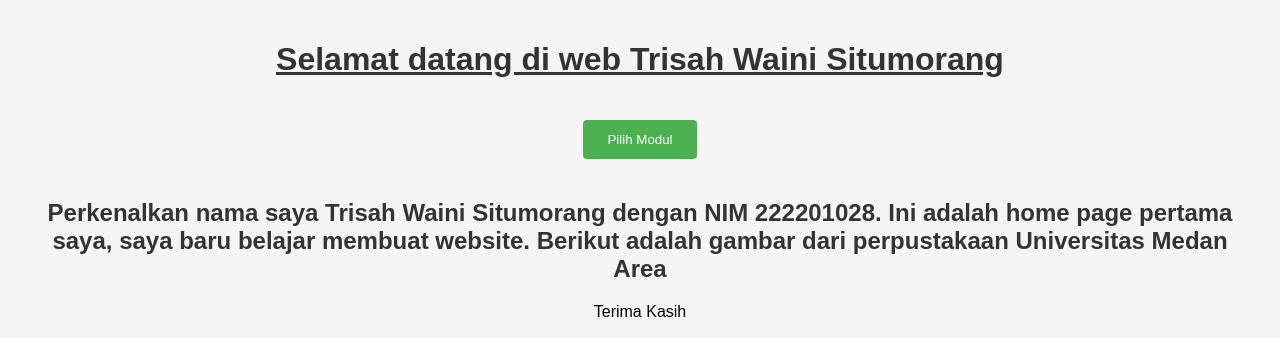
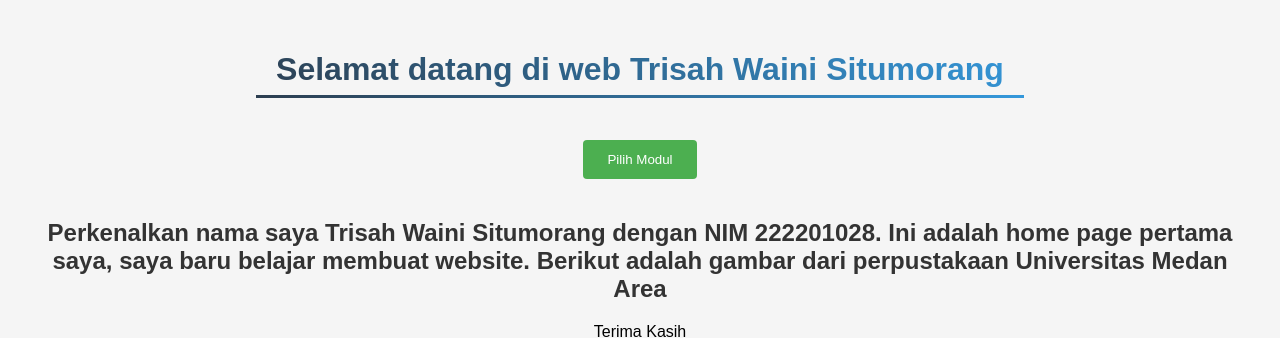
Before and after one commit to TrisahWaini/TrisahWaini, a plain HTML site: page index.html in a window 1280 px wide. Shown: the top 338 px of the page. Drawn offline with Linux system fonts and the light colour scheme.

Commit message:
Update index.html

```diff
--- a/index.html
+++ b/index.html
@@ -152,11 +152,63 @@
         .dropdown:hover .dropbtn {
             background-color: #45a049;
         }
+
+        /* Animasi untuk judul */
+        .animated-title {
+            animation: fadeInDown 1.2s ease-out;
+            position: relative;
+            display: inline-block;
+            background: linear-gradient(45deg, #2c3e50, #3498db);
+            -webkit-background-clip: text;
+            background-clip: text;
+            color: transparent;
+            padding: 10px 20px;
+            text-decoration: none; /* Menghapus underline bawaan */
+        }
+
+        .animated-title::after {
+            content: '';
+            position: absolute;
+            bottom: 0;
+            left: 0;
+            width: 100%;
+            height: 3px;
+            background: linear-gradient(90deg, #2c3e50, #3498db);
+            animation: borderSlide 1.5s ease-out forwards;
+            transform: scaleX(0);
+            transform-origin: left;
+        }
+
+        @keyframes fadeInDown {
+            0% {
+                opacity: 0;
+                transform: translateY(-30px);
+            }
+            100% {
+                opacity: 1;
+                transform: translateY(0);
+            }
+        }
+
+        @keyframes borderSlide {
+            0% {
+                transform: scaleX(0);
+            }
+            100% {
+                transform: scaleX(1);
+            }
+        }
+
+        /* Tambahan animasi hover */
+        .animated-title:hover {
+            transform: scale(1.05);
+            transition: transform 0.3s ease;
+        }
     </style>
 </head>
 <body>
     <div class="container">
-        <h1><u>Selamat datang di web Trisah Waini Situmorang</u></h1>
+        <h1><span class="animated-title">Selamat datang di web Trisah Waini Situmorang</span></h1>
 
         <div class="dropdown">
             <button class="dropbtn">Pilih Modul</button>
```
